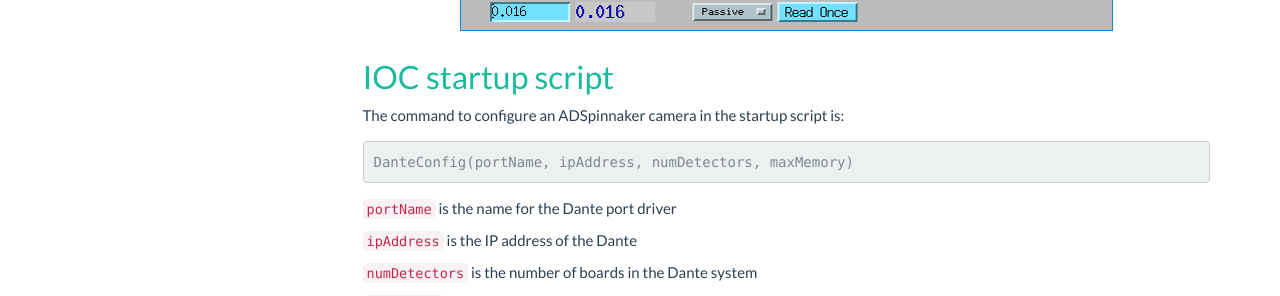
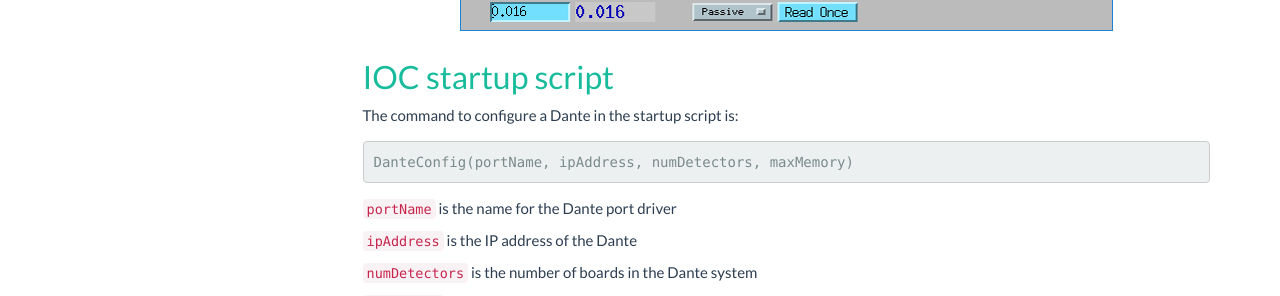
Before and after one commit to epics-modules/Dante, a Sphinx documentation site: the page built from docs/source/index.rst, in a window 1280 px wide and 900 px high, scrolled down 11713 px. Shown: the part 510-806 px from the top of the window. Built offline with Sphinx 7.4.7, drawn with Linux system fonts in a browser that asks for light colours.

Commit message:
Fixed typo, ADSpinnaker should be Dante

```diff
--- a/docs/source/index.rst
+++ b/docs/source/index.rst
@@ -529,7 +529,7 @@
 
 IOC startup script
 ------------------
-The command to configure an ADSpinnaker camera in the startup script is::
+The command to configure a Dante in the startup script is::
 
   DanteConfig(portName, ipAddress, numDetectors, maxMemory)
 
```
